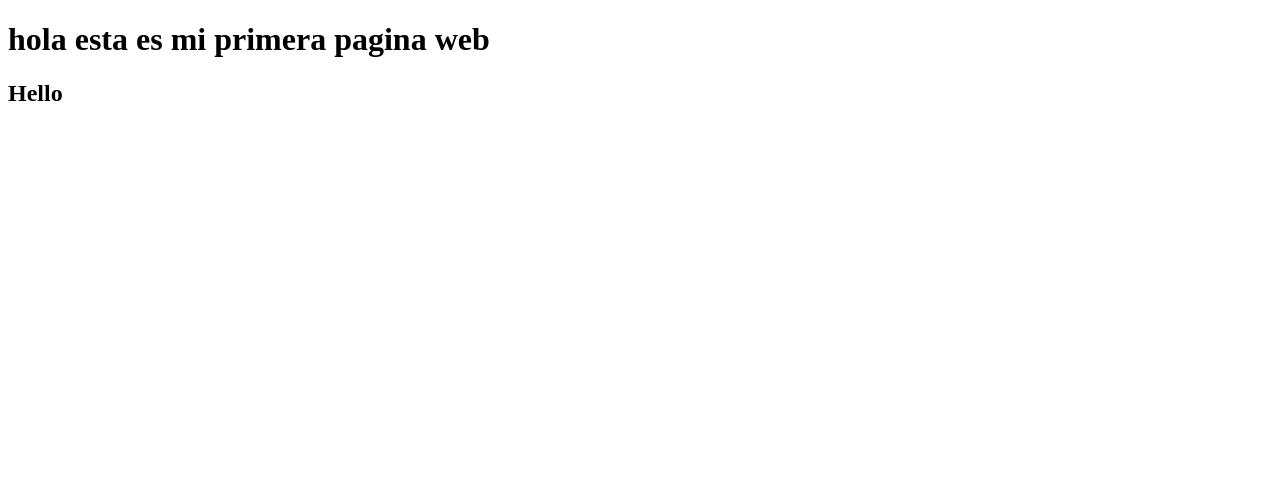
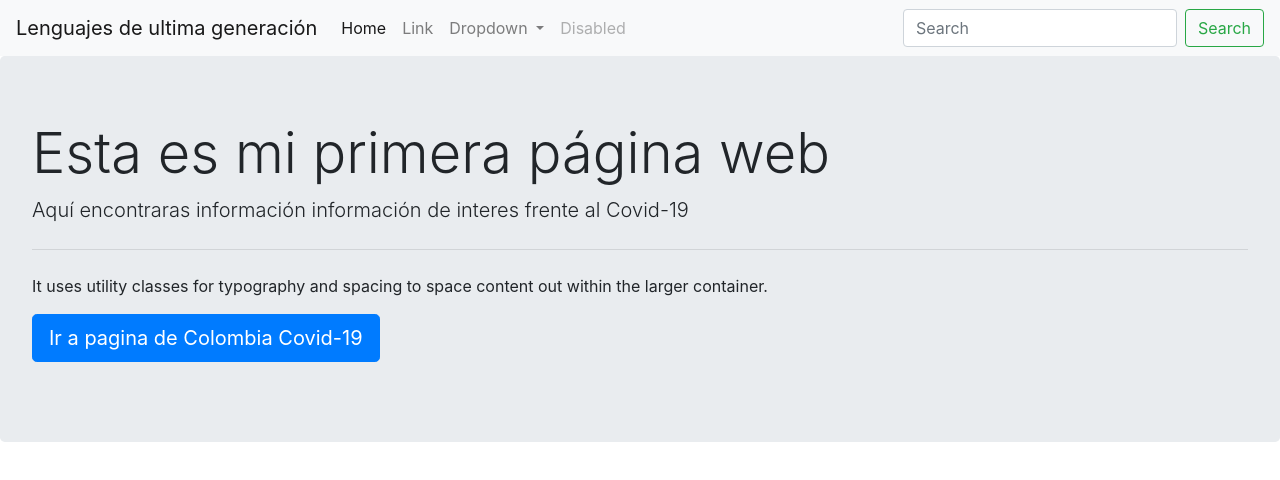
Before and after one commit to FranciscoM123/LenguajesD, a plain HTML site: page Index.html in a window 1280 px wide. Drawn offline with nearby package versions, Linux system fonts and the light colour scheme.

Commit message:
aqui se añade un jombotron

```diff
--- a/Index.html
+++ b/Index.html
@@ -4,10 +4,54 @@
     <meta charset="UTF-8">
     <meta http-equiv="X-UA-Compatible" content="IE=edge">
     <meta name="viewport" content="width=device-width, initial-scale=1.0">
+    <link rel="stylesheet" href="https://stackpath.bootstrapcdn.com/bootstrap/4.3.1/css/bootstrap.min.css" integrity="sha384-ggOyR0iXCbMQv3Xipma34MD+dH/1fQ784/j6cY/iJTQUOhcWr7x9JvoRxT2MZw1T" crossorigin="anonymous">
+<script src="https://stackpath.bootstrapcdn.com/bootstrap/4.3.1/js/bootstrap.min.js" integrity="sha384-JjSmVgyd0p3pXB1rRibZUAYoIIy6OrQ6VrjIEaFf/nJGzIxFDsf4x0xIM+B07jRM" crossorigin="anonymous"></script>
     <title>Document</title>
 </head>
 <body>
-    <h1>hola esta es mi primera pagina web</h1>
-    <h2>Hello</h2>
+    <nav class="navbar navbar-expand-lg navbar-light bg-light">
+        <a class="navbar-brand" href="#">Lenguajes de ultima generación</a>
+        <button class="navbar-toggler" type="button" data-toggle="collapse" data-target="#navbarSupportedContent" aria-controls="navbarSupportedContent" aria-expanded="false" aria-label="Toggle navigation">
+          <span class="navbar-toggler-icon"></span>
+        </button>
+
+        <div class="collapse navbar-collapse" id="navbarSupportedContent">
+          <ul class="navbar-nav mr-auto">
+            <li class="nav-item active">
+              <a class="nav-link" href="#">Home <span class="sr-only">(current)</span></a>
+            </li>
+            <li class="nav-item">
+              <a class="nav-link" href="#">Link</a>
+            </li>
+            <li class="nav-item dropdown">
+              <a class="nav-link dropdown-toggle" href="#" id="navbarDropdown" role="button" data-toggle="dropdown" aria-haspopup="true" aria-expanded="false">
+                Dropdown
+              </a>
+              <div class="dropdown-menu" aria-labelledby="navbarDropdown">
+                <a class="dropdown-item" href="#">Action</a>
+                <a class="dropdown-item" href="#">Another action</a>
+                <div class="dropdown-divider"></div>
+                <a class="dropdown-item" href="#">Something else here</a>
+              </div>
+            </li>
+            <li class="nav-item">
+              <a class="nav-link disabled" href="#">Disabled</a>
+            </li>
+          </ul>
+          <form class="form-inline my-2 my-lg-0">
+            <input class="form-control mr-sm-2" type="search" placeholder="Search" aria-label="Search">
+            <button class="btn btn-outline-success my-2 my-sm-0" type="submit">Search</button>
+          </form>
+        </div>
+      </nav>
+    <div class="jumbotron">
+  <h1 class="display-4">Esta es mi primera página web</h1>
+  <p class="lead">Aquí encontraras información información de interes frente al Covid-19</p>
+  <hr class="my-4">
+  <p>It uses utility classes for typography and spacing to space content out within the larger container.</p>
+  <p class="lead">
+    <a class="btn btn-primary btn-lg" href="https://coronaviruscolombia.gov.co/Covid19/index.html" role="button">Ir a pagina de Colombia Covid-19</a>
+  </p>
+</div>
 </body>
 </html>
```
